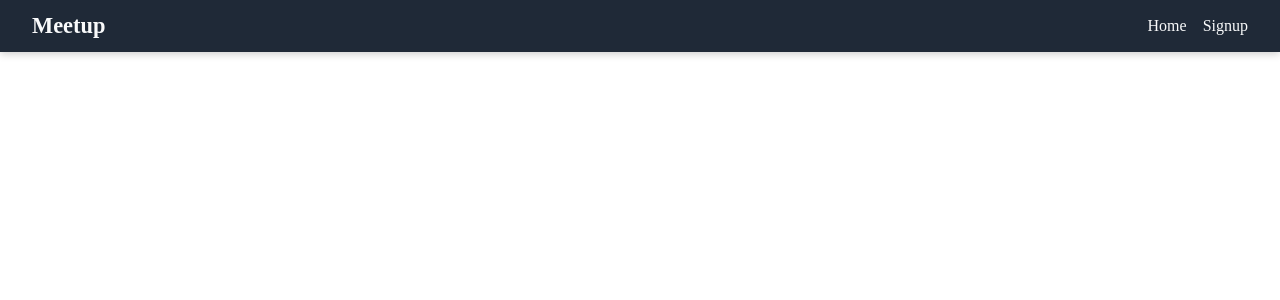
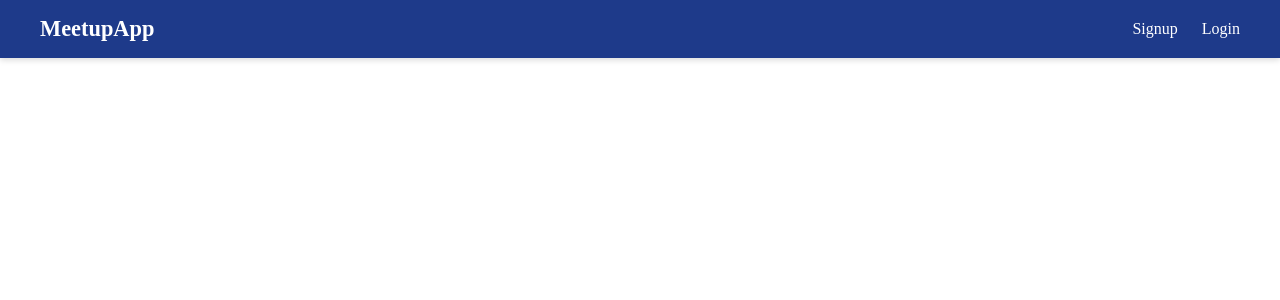
Before and after one commit to MorinoCode/meetup-frontend, a React (Vite) app: page / in a window 1280 px wide. Before the commit this address had no page. Shown: the top 300 px of the page. Built offline with nearby package versions, Linux system fonts and the light colour scheme.

Commit message:
added new routes to navbar

```diff
--- a/src/component/navbar/Navbar.css
+++ b/src/component/navbar/Navbar.css
@@ -1,41 +1,57 @@
-/* src/components/Navbar.css */
+.navbar {
+  background-color: #1e3a8a;
+  color: white;
+  padding: 1rem 2rem;
+  display: flex;
+  justify-content: center;
+  box-shadow: 0 2px 6px rgba(0, 0, 0, 0.15);
+}
 
-.navbar {
+.navbar-container {
+  width: 100%;
+  max-width: 1200px;
   display: flex;
   justify-content: space-between;
   align-items: center;
-  padding: 0.8rem 2rem;
-  background: #1f2937;
-  color: #fff;
-  box-shadow: 0 2px 8px rgba(0,0,0,0.2);
 }
 
 .logo {
+  font-weight: 700;
   font-size: 1.4rem;
-  font-weight: 600;
-  color: #f9fafb;
+  color: white;
   text-decoration: none;
 }
 
-.nav-right a {
-  color: #f9fafb;
-  margin-left: 1rem;
-  text-decoration: none;
-  font-weight: 500;
+.nav-links {
+  list-style: none;
+  display: flex;
+  gap: 1.5rem;
+  align-items: center;
 }
 
-.nav-right a:hover {
-  color: #60a5fa;
+.nav-links li {
+  display: flex;
+}
+
+.nav-links a {
+  text-decoration: none;
+  color: white;
+  font-weight: 500;
+  transition: color 0.2s ease;
+}
+
+.nav-links a:hover {
+  color: #93c5fd;
 }
 
 .logout-btn {
-  margin-left: 1rem;
   background: #ef4444;
+  border: none;
   color: white;
-  border: none;
   border-radius: 6px;
   padding: 0.4rem 0.8rem;
   cursor: pointer;
+  font-weight: 500;
 }
 
 .logout-btn:hover {
--- a/src/component/navbar/Navbar.jsx
+++ b/src/component/navbar/Navbar.jsx
@@ -1,36 +1,64 @@
-import { Link } from "react-router-dom";
+// src/component/navbar/Navbar.jsx
 import "./Navbar.css";
+import { Link, useNavigate } from "react-router-dom";
+import { useEffect, useState } from "react";
 
 export default function Navbar() {
+  const [isLoggedIn, setIsLoggedIn] = useState(false);
+  const navigate = useNavigate();
+
+  useEffect(() => {
     const token = localStorage.getItem("token");
+    setIsLoggedIn(!!token);
+  }, []);
+
+  function handleLogout() {
+    localStorage.removeItem("token");
+    localStorage.removeItem("userId");
+    localStorage.removeItem("username");
+    setIsLoggedIn(false);
+    navigate("/login");
+  }
 
   return (
     <nav className="navbar">
-      <div className="nav-left">
-        <Link to="/" className="logo">Meetup</Link>
-      </div>
+      <div className="navbar-container">
+        <Link to="/" className="logo">
+          MeetupApp
+        </Link>
 
-      <div className="nav-right">
-        <Link to="/">Home</Link>
-
-        {token ? (
+        <ul className="nav-links">
+          {!isLoggedIn ? (
             <>
-            <Link to="/profile">Profile</Link>
-            <button
-              className="logout-btn"
-              onClick={() => {
-                localStorage.removeItem("token");
-                window.location.reload();
-              }}
-            >
-              Logout
-            </button>
+              <li>
+                <Link to="/signup">Signup</Link>
+              </li>
+              <li>
+                <Link to="/login">Login</Link>
+              </li>
             </>
           ) : (
             <>
-            <Link to="/signup">Signup</Link>
+              <li>
+                <Link to="/">Home</Link>
+              </li>
+              <li>
+                <Link to="/allmeetup">All Meetups</Link>
+              </li>
+              <li>
+                <Link to="/create-meetup">Create Meetup</Link>
+              </li>
+              <li>
+                <Link to="/profile">My Profile</Link>
+              </li>
+              <li>
+                <button onClick={handleLogout} className="logout-btn">
+                  Logout
+                </button>
+              </li>
             </>
           )}
+        </ul>
       </div>
     </nav>
   );
```
Lines whose indentation alone changed are shown as unchanged.
